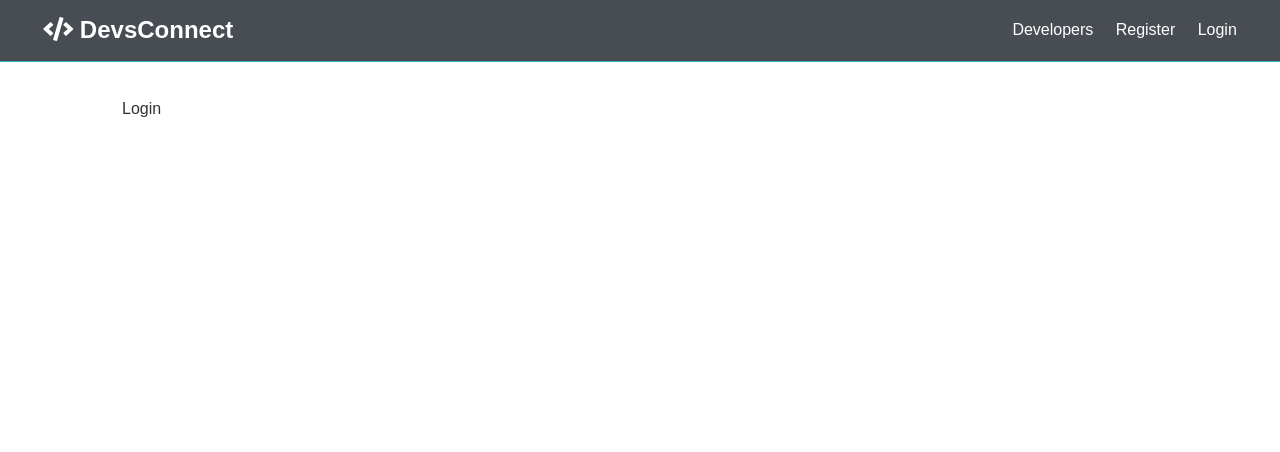
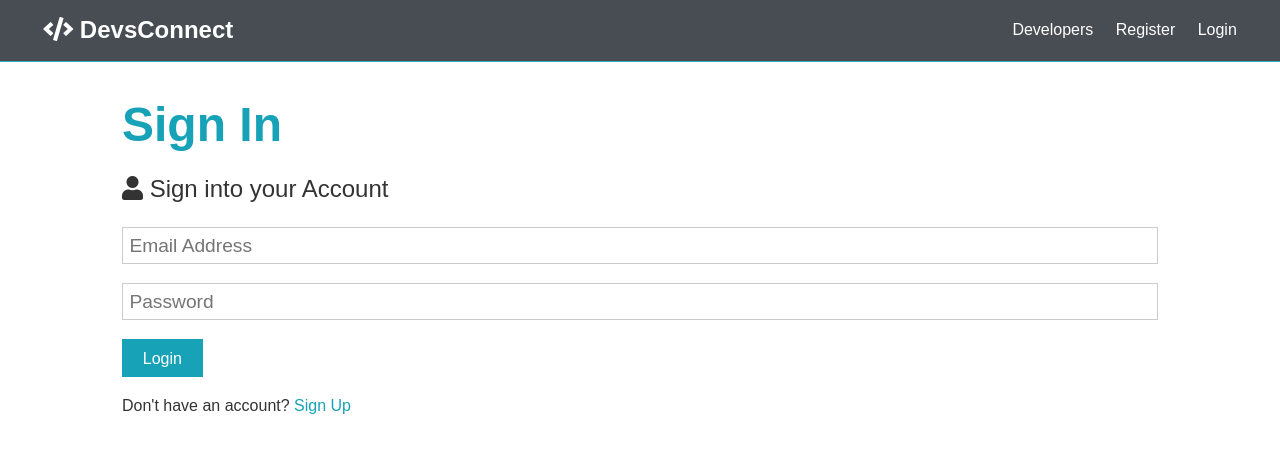
Before and after one commit to Lucascoorek/DevConnect, a React (Create React App) app in the folder client/: page /login in a window 1280 px wide. Shown: the top 452 px of the page. Built offline with nearby package versions, Linux system fonts and the light colour scheme.

Commit message:
Login form fix on register form

```diff
--- a/client/src/components/auth/Login.js
+++ b/client/src/components/auth/Login.js
@@ -1,7 +1,53 @@
-import React from 'react';
+import React, { useState } from 'react';
+import { Link } from 'react-router-dom';
 
 const Login = () => {
-  return <div>Login</div>;
+  const [formData, setFormData] = useState({
+    email: '',
+    password: ''
+  });
+  const { email, password } = formData;
+  const onChange = e =>
+    setFormData({ ...formData, [e.target.name]: e.target.value });
+  const onSubmit = e => {
+    e.preventDefault();
+    console.log('Success');
+  };
+  return (
+    <>
+      <h1 className='large text-primary'>Sign In</h1>
+      <p className='lead'>
+        <i className='fas fa-user'></i> Sign into your Account
+      </p>
+      <form className='form' onSubmit={e => onSubmit(e)}>
+        <div className='form-group'>
+          <input
+            type='email'
+            placeholder='Email Address'
+            name='email'
+            value={email}
+            onChange={e => onChange(e)}
+            required
+          />
+        </div>
+        <div className='form-group'>
+          <input
+            type='password'
+            placeholder='Password'
+            name='password'
+            value={password}
+            onChange={e => onChange(e)}
+            minLength='6'
+          />
+        </div>
+
+        <input type='submit' className='btn btn-primary' value='Login' />
+      </form>
+      <p className='my-1'>
+        Don't have an account? <Link to='/register'>Sign Up</Link>
+      </p>
+    </>
+  );
 };
 
 export default Login;
--- a/client/src/components/auth/Register.js
+++ b/client/src/components/auth/Register.js
@@ -1,5 +1,5 @@
 import React, { useState } from 'react';
-import axios from 'axios';
+import { Link } from 'react-router-dom';
 
 const Register = () => {
   const [formData, setFormData] = useState({
@@ -11,29 +11,13 @@ const Register = () => {
   const { name, email, password, password2 } = formData;
   const onChange = e =>
     setFormData({ ...formData, [e.target.name]: e.target.value });
-  const onSubmit = async e => {
+  const onSubmit = e => {
     e.preventDefault();
     if (password !== password2) {
       console.log("Pass ain't match");
       return;
     }
-    const newUser = {
-      name,
-      email,
-      password
-    };
-    try {
-      const config = {
-        headers: {
-          'Content-Type': 'application/json'
-        }
-      };
-      const body = JSON.stringify(newUser);
-      const res = await axios.post('/api/users', body, config);
-      console.log(res.data);
-    } catch (error) {
-      console.error(error.response.data);
-    }
+    console.log('Success');
   };
   return (
     <>
@@ -89,7 +73,7 @@ const Register = () => {
         <input type='submit' className='btn btn-primary' value='Register' />
       </form>
       <p className='my-1'>
-        Already have an account? <a href='login.html'>Sign In</a>
+        Already have an account? <Link to='/login'>Sign In</Link>
       </p>
     </>
   );
```
